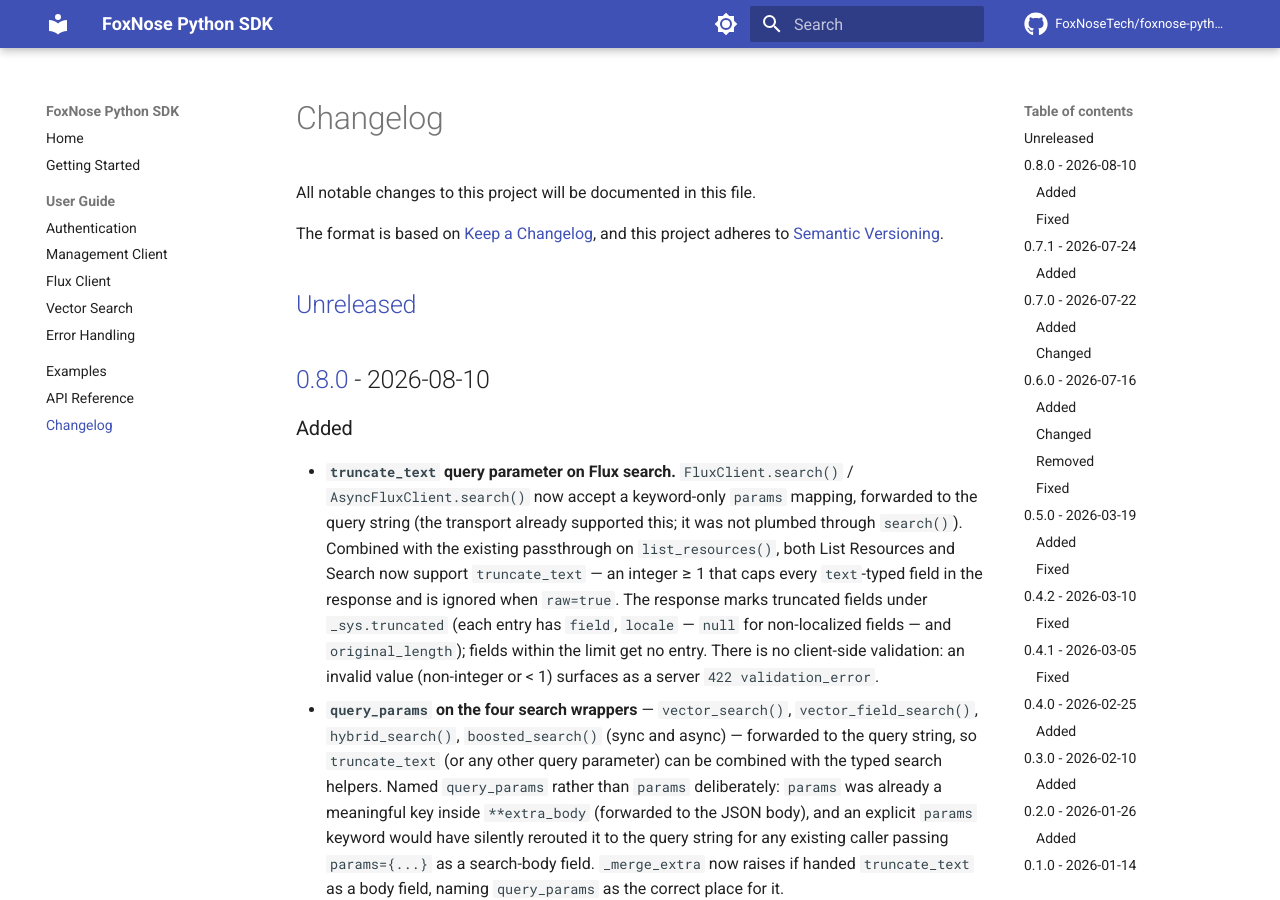
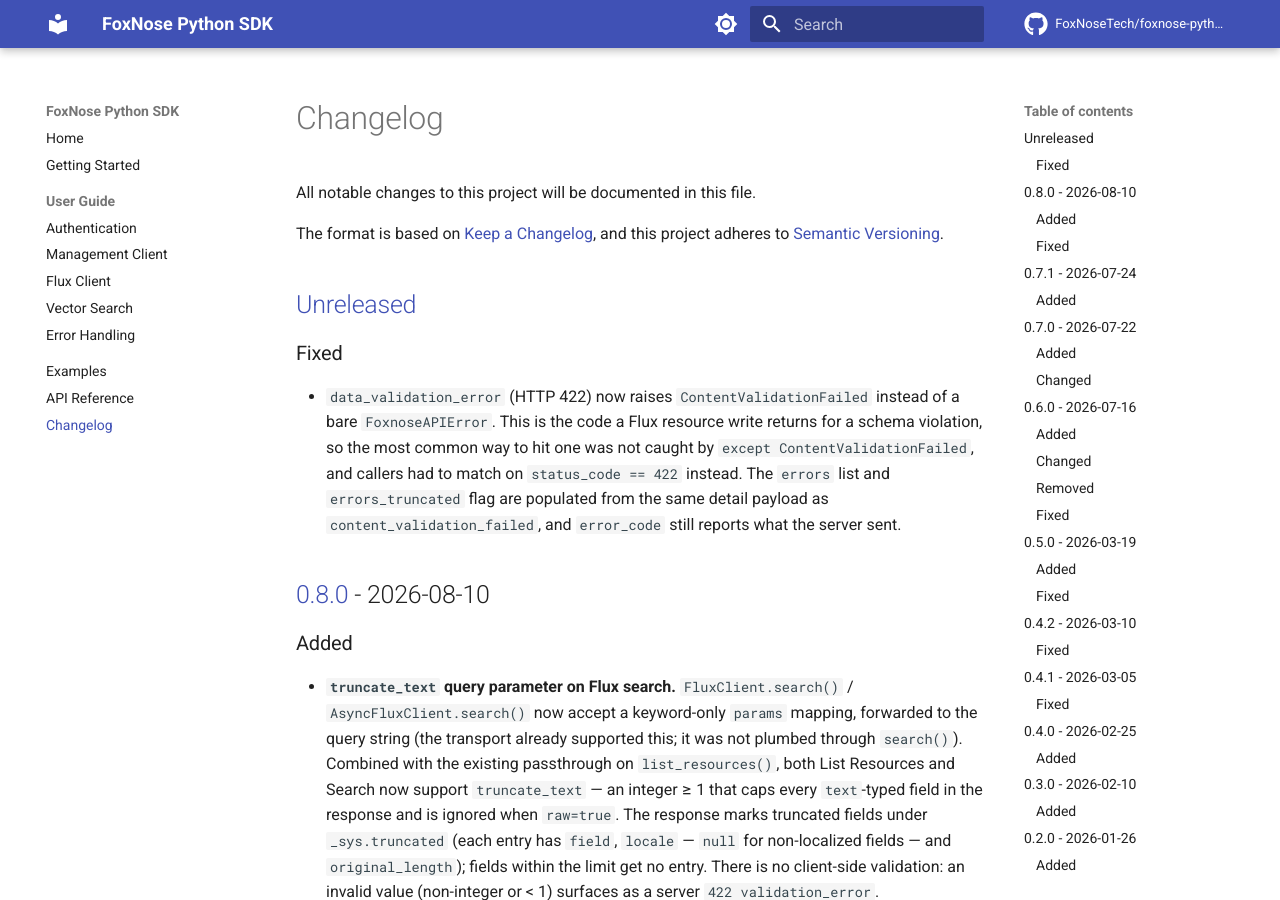
Before and after one commit to FoxNoseTech/foxnose-python, an MkDocs documentation site: the page built from docs/changelog.md, in a window 1280 px wide and 900 px high. Built offline with MkDocs 1.6.1 and Material for MkDocs 9.7.7, drawn with Linux system fonts in a browser that asks for light colours; comment, search, counter and statistics services are not loaded.

Commit message:
chore: put the 0.8.1 changelog entry in the maintained changelog
The repository carries two: docs/changelog.md, which the release PR edits and
which currently ends at 0.8.0, and a top-level CHANGELOG.md that stopped being
updated after 0.6.0. #22 added its entry to the stale one, where the release
notes would not have picked it up.

```diff
--- a/docs/changelog.md
+++ b/docs/changelog.md
@@ -6,6 +6,10 @@
 and this project adheres to [Semantic Versioning](https://semver.org/spec/v2.0.0.html).
 
 ## [Unreleased]
+
+### Fixed
+
+- `data_validation_error` (HTTP 422) now raises `ContentValidationFailed` instead of a bare `FoxnoseAPIError`. This is the code a Flux resource write returns for a schema violation, so the most common way to hit one was not caught by `except ContentValidationFailed`, and callers had to match on `status_code == 422` instead. The `errors` list and `errors_truncated` flag are populated from the same detail payload as `content_validation_failed`, and `error_code` still reports what the server sent.
 
 ## [0.8.0] - 2026-08-10
 
```
Also changed, not shown: CHANGELOG.md (+0 -4 lines).
